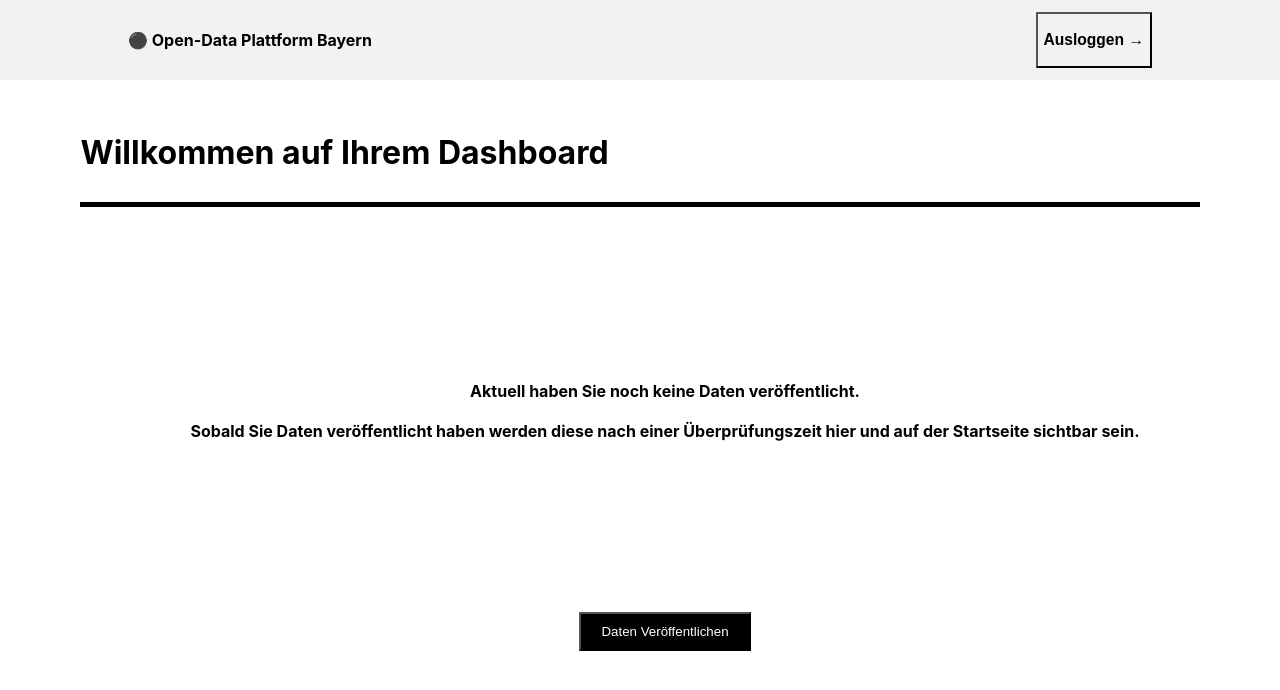
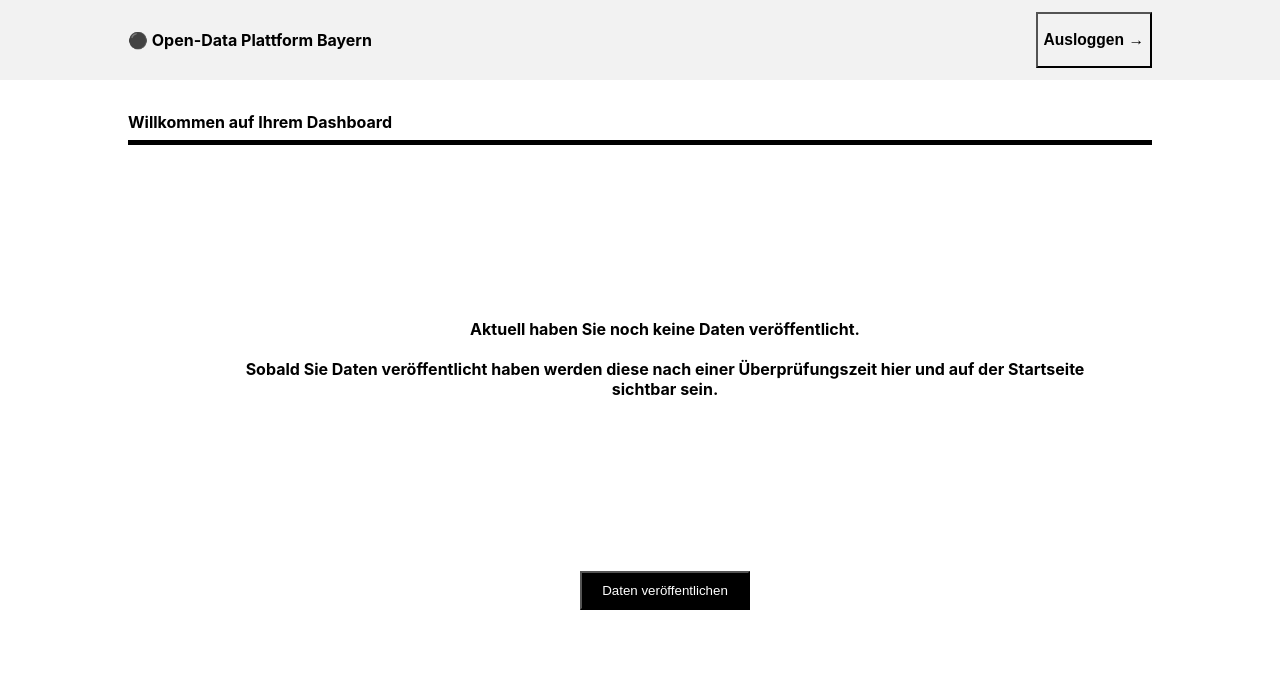
Before and after one commit to devansh-srivastav/open-data, a Next.js app: page /dashboard in a window 1280 px wide. Shown: the top 690 px of the page. Built offline with nearby package versions, Linux system fonts and the light colour scheme.

Commit message:
ui enhancements

```diff
--- a/pages/dashboard.js
+++ b/pages/dashboard.js
@@ -5,9 +5,9 @@ export default function Dashboard() {
             <main>
             <div className="screen">
                 <div className="">
-                    <h1 className="">
+                    <strong className="">
                         Willkommen auf Ihrem Dashboard
-                    </h1>
+                    </strong>
 
                 </div>
                 <hr />
@@ -26,7 +26,7 @@ export default function Dashboard() {
                     <Link href='/upload'>
                         <a>
                             <button type='button' className="black-btn">
-                                Daten Veröffentlichen
+                                    Daten veröffentlichen
                             </button>
                         </a>
                     </Link>
--- a/pages/login.js
+++ b/pages/login.js
@@ -86,7 +86,7 @@ export default function Home() {
                     </form>
 
                     <div className="login-detail full-center">
-                        Bitte <a href="mailto: olga.popova@dpschool.io">Kontaktieren</a> Sie das Bayrische Staatsministerium für Digitales, um sich zu registrieren
+                        Bitte <a href="mailto: olga.popova@dpschool.io">Kontaktieren</a> Sie das Bayerische Staatsministerium für Digitales, um sich zu registrieren
                     </div>
 
                 </div>
--- a/pages/success.js
+++ b/pages/success.js
@@ -10,6 +10,7 @@ export default function Success() {
                 <link rel="icon" href="/favicon.ico" />
             </Head>
             <main>
+
                 <div className="screen">
 
                     <form className="data-form">
--- a/pages/upload-data.js
+++ b/pages/upload-data.js
@@ -147,7 +147,7 @@ export default function Uploaddata() {
                             <span className="field">Datei hochladen*</span>
                             <div className="col">
                                 <input placeholder="Datei auswahlen" type="file" className={isRed && query.file == "" ? "red-border" : ""} name="file" onChange={handleFileChange()} />
-                                <span className={isRed && size > 50 ? "small-err red" : "small-err "}>die maximale Dateigröße beträgt 5 MB</span>
+                                <span className={isRed && size > 50 ? "small-err red" : "small-err "}>Die maximale Dateigröße beträgt 50 MB</span>
                             </div>
                         </div>
                         <div className="row">
--- a/pages/upload-meta-data.js
+++ b/pages/upload-meta-data.js
@@ -130,7 +130,7 @@ export default function Uploadmetadata() {
                             <span className="field">RDF-Datei hochladen*</span>
                             <div className="col">
                                 <input placeholder="Datei auswahlen" type="file" className={isRed && query.file == "" ? "red-border" : ""} name="file" onChange={handleFileChange()} />
-                                <span className={isRed && size > 50 ? "small-err red" : "small-err "}>die maximale Dateigröße beträgt 5 MB</span>
+                                <span className={isRed && size > 50 ? "small-err red" : "small-err "}>Die maximale Dateigröße beträgt 50 MB</span>
                             </div>
                         </div>
                         <div className="row">
--- a/styles/index.css
+++ b/styles/index.css
@@ -24,7 +24,7 @@ main {
     flex: 1;
     display: flex;
     flex-direction: column;
-    min-width: 80%;
+    width: 80%;
 }
 
 .screen {
```
